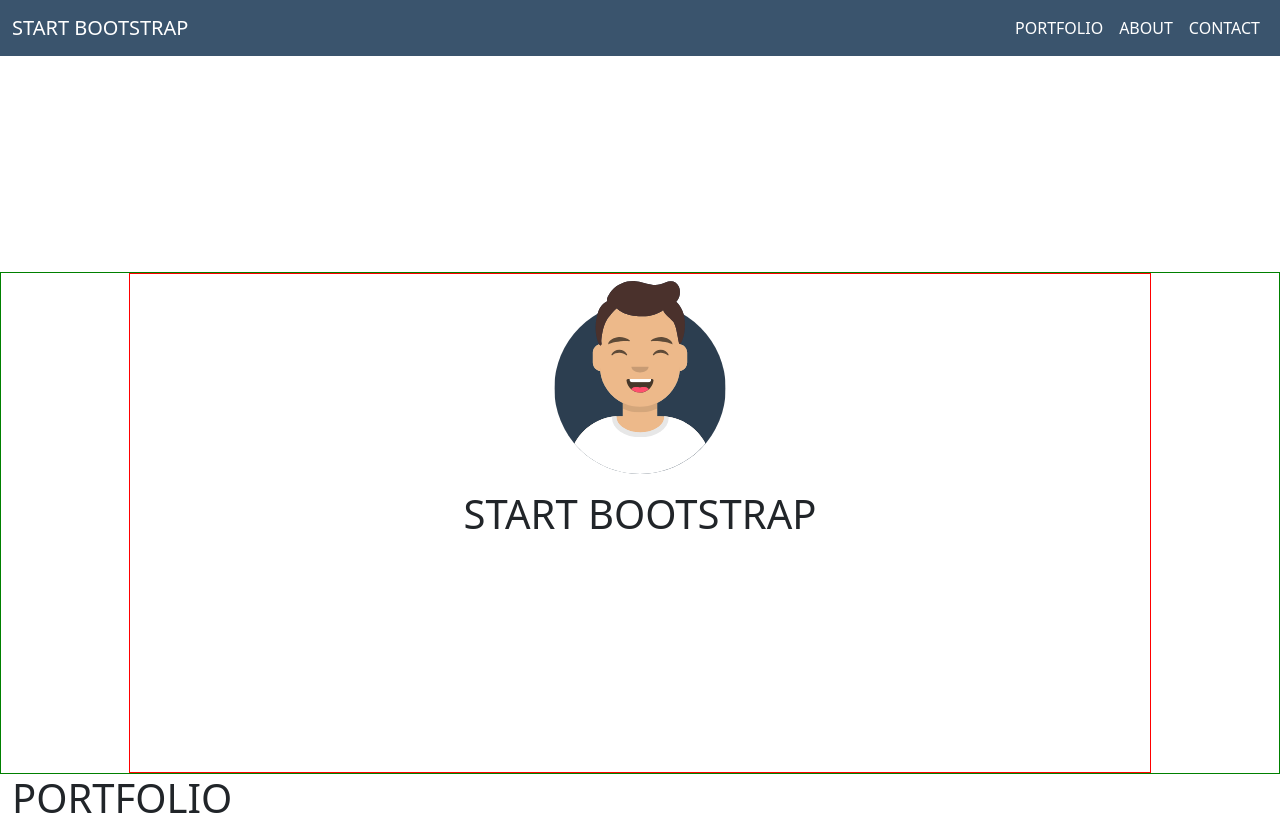
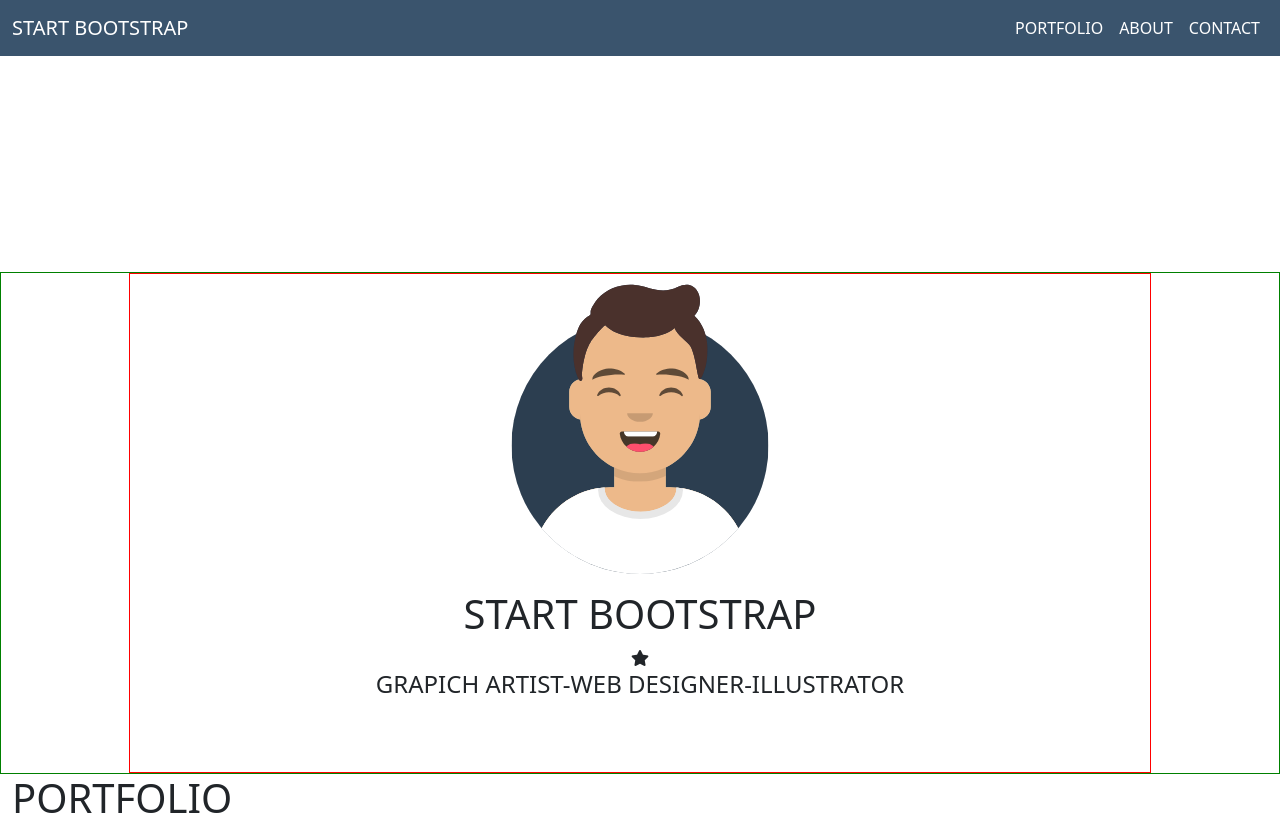
Before and after one commit to MatteoFilippini/html-css-bootstrap-freelancer, a plain HTML site: page index.html in a window 1280 px wide. Shown: the top 827 px of the page. Drawn offline with nearby package versions, Linux system fonts and the light colour scheme.

Commit message:
added titles

```diff
--- a/css/style.css
+++ b/css/style.css
@@ -16,8 +16,8 @@
 }
 
 #image-profile{
-    height: 200px;
-    width: 200px;
+    height: 300px;
+    width: 300px;
 }
 
 /* image */
--- a/index.html
+++ b/index.html
@@ -8,6 +8,9 @@
     <link href="https://cdn.jsdelivr.net/npm/bootstrap@5.0.2/dist/css/bootstrap.min.css" rel="stylesheet"
         integrity="sha384-EVSTQN3/azprG1Anm3QDgpJLIm9Nao0Yz1ztcQTwFspd3yD65VohhpuuCOmLASjC" crossorigin="anonymous">
     <link rel="stylesheet" href="https://cdn.jsdelivr.net/npm/bootstrap-icons@1.7.2/font/bootstrap-icons.css">
+    <link rel="stylesheet" href="https://cdnjs.cloudflare.com/ajax/libs/font-awesome/5.15.4/css/all.min.css"
+        integrity="sha512-1ycn6IcaQQ40/MKBW2W4Rhis/DbILU74C1vSrLJxCq57o941Ym01SwNsOMqvEBFlcgUa6xLiPY/NS5R+E6ztJQ=="
+        crossorigin="anonymous" referrerpolicy="no-referrer" />
     <link rel="stylesheet" href="css/style.css">
     <title>Portofolio</title>
 </head>
@@ -47,7 +50,8 @@
                         <img src="img/avatar.svg" alt="profile" id="image-profile">
                     </figure>
                     <h1>start bootstrap</h1>
-                    <h3></h3>
+                    <i class="fas fa-star"></i>
+                    <h4>grapich artist-web designer-illustrator</h4>
                 </div>
             </div>
         </div>
```
